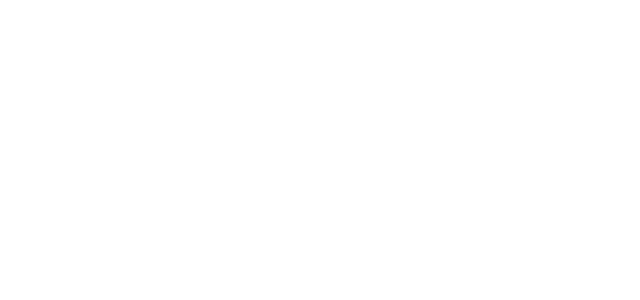
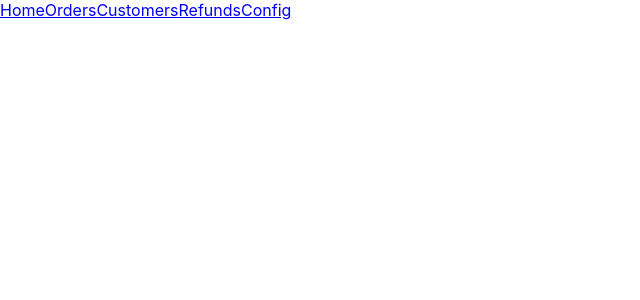
Before and after one commit to TheCyberFlash/stjag-basic-crud-react, a React (Create React App) app in the folder basic-crud/: page / in a window 1280 px wide. Before the commit this address had no page. Shown: the top 300 px of the page, without its empty margins (0-640 px from the left). Built offline with nearby package versions, Linux system fonts and the light colour scheme.

Commit message:
Create basic Sidebar
Create basic Sidebar

```diff
--- a/basic-crud/src/App.js
+++ b/basic-crud/src/App.js
@@ -1,11 +1,12 @@
 import React from "react";
 import { BrowserRouter as Router, Route, Routes } from "react-router-dom";
+import Sidebar from "./components/Sidebar";
 
 function App() {
   return (
     <Router>
       <div>
-        {/* <Sidebar /> */}
+        <Sidebar />
         <Routes>
           {/* <Route exact path="/" component={Home} /> */}
           {/* <Route exact path="/orders" component={Orders} /> */}
--- /dev/null
+++ b/basic-crud/src/components/Sidebar.js
@@ -0,0 +1,16 @@
+import React from "react";
+import { Link} from "react-router-dom";
+
+const Sidebar = () => {
+    return (
+        <div>
+            <Link to="/">Home</Link>
+            <Link to="/orders">Orders</Link>
+            <Link to="/customers">Customers</Link>
+            <Link to="/refunds">Refunds</Link>
+            <Link to="/config">Config</Link>
+        </div>
+    )
+}
+
+export default Sidebar;
```
